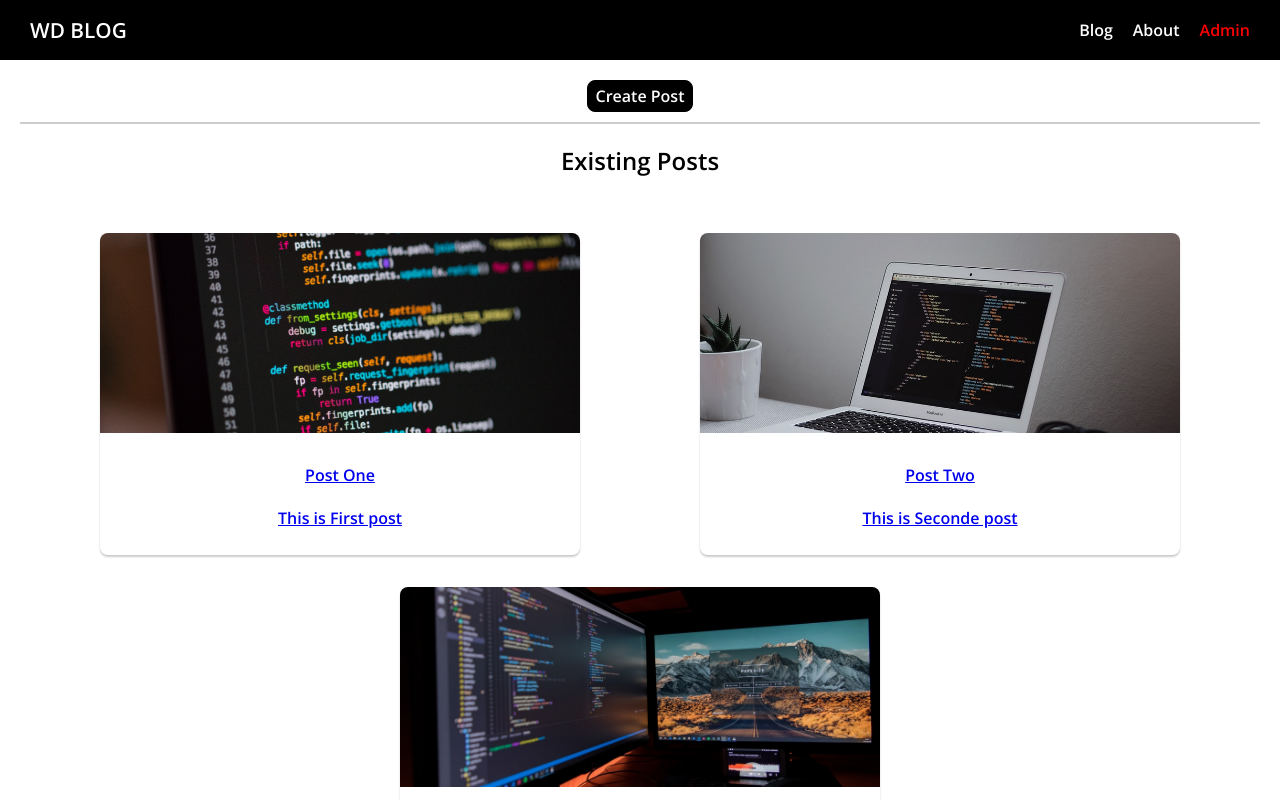
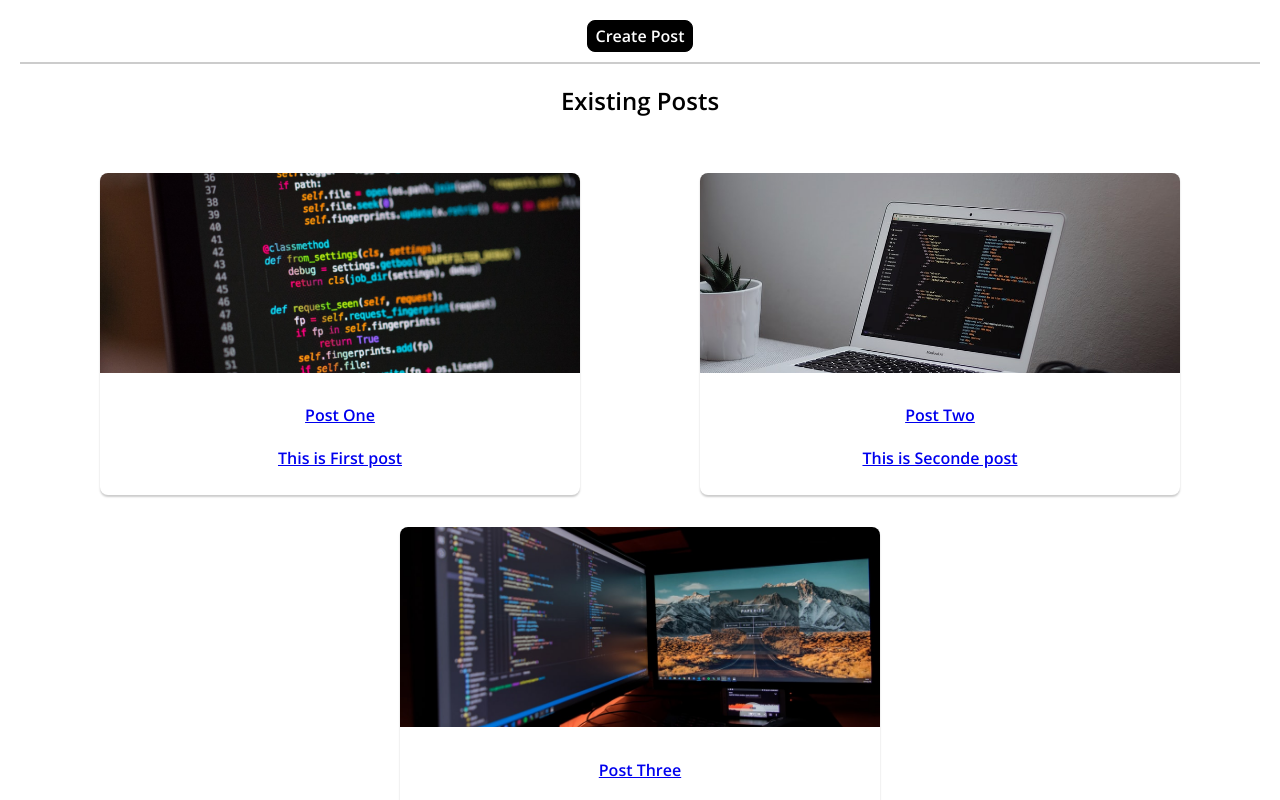
Before and after one commit to NaserAhadi/nuxt-blog, a Nuxt app: page /admin in a window 1280 px wide. Shown: the top 800 px of the page. Built offline with nearby package versions, Linux system fonts and the light colour scheme.

Commit message:
5th : Create admin layout

```diff
--- /dev/null
+++ b/layouts/admin.vue
@@ -0,0 +1,15 @@
+<template>
+  <div>
+    <Nuxt />
+  </div>
+</template>
+
+<style>
+html {
+  font-family: 'Open Sans', snas-serif;
+}
+
+body {
+  margin: 0;
+}
+</style>
--- a/pages/admin/_postId/index.vue
+++ b/pages/admin/_postId/index.vue
@@ -10,6 +10,7 @@
 import AdminPostForm from "@/components/Admin/AdminPostForm"
 
 export default {
+    layout:"admin",
     components:{
         AdminPostForm
     },
--- a/pages/admin/index.vue
+++ b/pages/admin/index.vue
@@ -16,6 +16,7 @@
 import PostList from "@/components/Posts/PostList"
 import AppButton from "@/components/UI/AppButton"
 export default {
+    layout:"admin",
     components:{
         PostList,
         AppButton
--- a/pages/admin/new-post/index.vue
+++ b/pages/admin/new-post/index.vue
@@ -10,6 +10,7 @@
 import AdminPostForm from "@/components/Admin/AdminPostForm"
 
 export default {
+    layout:"admin",
     components:{
         AdminPostForm
     }
```
